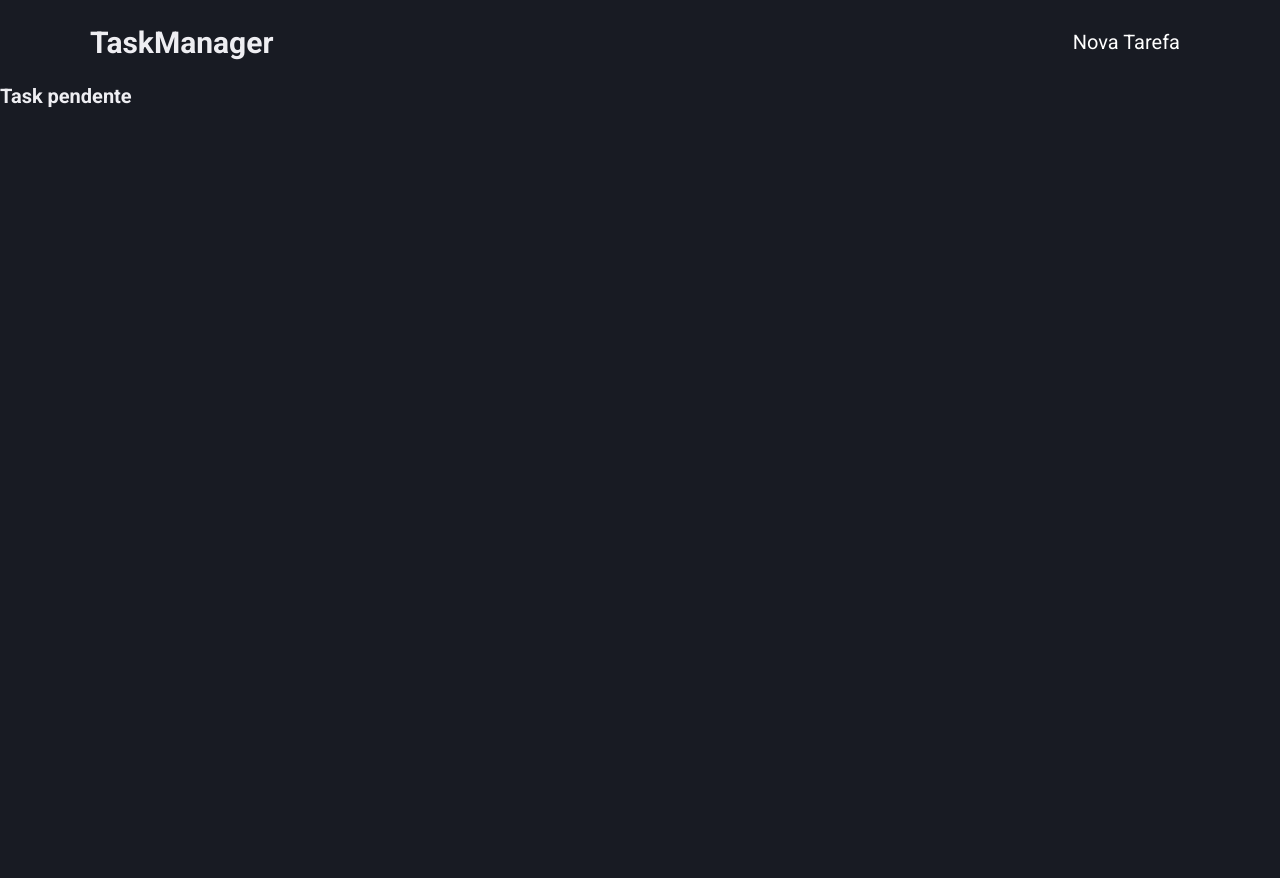
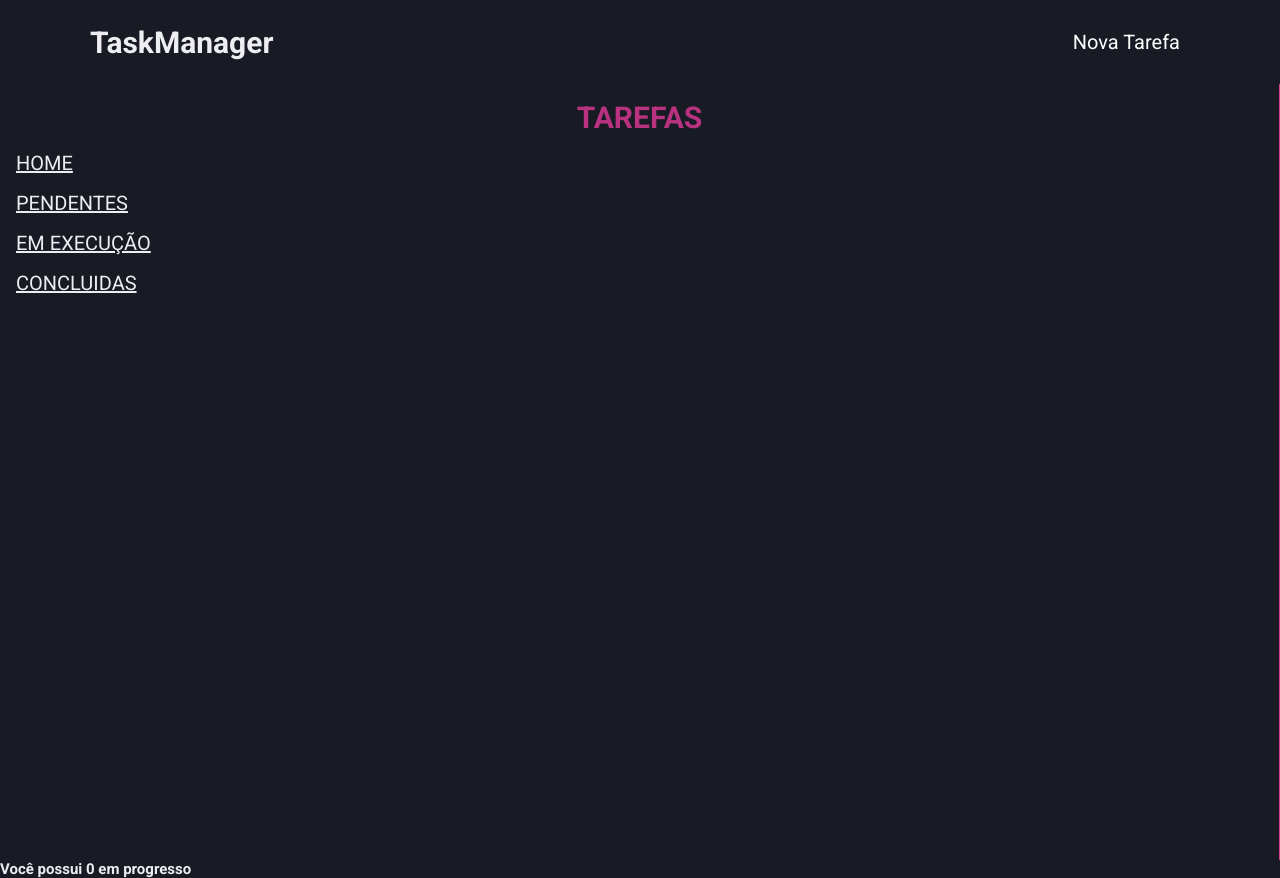
Before and after one commit to felipemimoura/taskmanager, a React (Create React App) app: page /taskpending in a window 1280 px wide. Before the commit the page ends 800 px from the top, so only its background shows below. Built offline with nearby package versions, Linux system fonts and the light colour scheme.

Commit message:
feat: finaliza as páginas de tasks

```diff
--- a/src/pages/index.tsx
+++ b/src/pages/index.tsx
@@ -1,10 +1,23 @@
 import React from 'react'
+import Siderbar from '../components/sidebar'
+import TaskCard from '../components/taksCard'
+import { useTask } from '../contexts/task'
 
 const Home = () => {
+  const { tasks } = useTask()
+
   return (
-    <>
-      <h1>Toda as tarefas</h1>
-    </>
+    <main>
+      <Siderbar title="Tarefas" />
+      <div className="wrapper">
+        <h2 className="title">Você possui {`${tasks.length}`} cadastradas</h2>
+        <div className="taskContainer">
+          {tasks.map((task) => {
+            return <TaskCard key={task.id} taskCard={task} />
+          })}
+        </div>
+      </div>
+    </main>
   )
 }
 
--- a/src/pages/taskPending.tsx
+++ b/src/pages/taskPending.tsx
@@ -1,7 +1,34 @@
-import React from 'react'
+import React, { useEffect, useState } from 'react'
+import Siderbar from '../components/sidebar'
+import TaskCard from '../components/taksCard'
+import { useTask } from '../contexts/task'
+import { Task } from '../contexts/task/interace'
 
 const TaskPending: React.FC = () => {
-  return <h1>Task pendente</h1>
+  const { tasks } = useTask()
+  const [taskPending, setTaskPending] = useState<Task[]>([])
+
+  useEffect(() => {
+    const task = tasks.filter((taskDone) => taskDone.taskStatus === 'progress')
+
+    setTaskPending(task)
+  }, [tasks])
+
+  return (
+    <main>
+      <Siderbar title="Tarefas" />
+      <div className="wrapper">
+        <h2 className="title">
+          Você possui {`${taskPending.length}`} em progresso
+        </h2>
+        <div className="taskContainer">
+          {taskPending.map((task) => {
+            return <TaskCard key={task.id} taskCard={task} />
+          })}
+        </div>
+      </div>
+    </main>
+  )
 }
 
 export default TaskPending
--- a/src/pages/taskdone.tsx
+++ b/src/pages/taskdone.tsx
@@ -1,7 +1,34 @@
-import React from 'react'
+import React, { useEffect, useState } from 'react'
+import Siderbar from '../components/sidebar'
+import TaskCard from '../components/taksCard'
+import { useTask } from '../contexts/task'
+import { Task } from '../contexts/task/interace'
 
 const TaskDone: React.FC = () => {
-  return <h1>task done</h1>
+  const { tasks } = useTask()
+  const [tasksDone, setTaskDone] = useState<Task[]>([])
+
+  useEffect(() => {
+    const task = tasks.filter((taskDone) => taskDone.taskStatus === 'done')
+
+    setTaskDone(task)
+  }, [tasks])
+
+  return (
+    <main>
+      <Siderbar title="Tarefas" />
+      <div className="wrapper">
+        <h2 className="title">
+          Você possui {`${tasksDone.length}`} concluidas
+        </h2>
+        <div className="taskContainer">
+          {tasksDone.map((task) => {
+            return <TaskCard key={task.id} taskCard={task} />
+          })}
+        </div>
+      </div>
+    </main>
+  )
 }
 
 export default TaskDone
--- a/src/pages/taskprogress.tsx
+++ b/src/pages/taskprogress.tsx
@@ -1,7 +1,34 @@
-import React from 'react'
+import React, { useEffect, useState } from 'react'
+import Siderbar from '../components/sidebar'
+import TaskCard from '../components/taksCard'
+import { useTask } from '../contexts/task'
+import { Task } from '../contexts/task/interace'
 
 const TaskProgress: React.FC = () => {
-  return <h1>Task em progresso</h1>
+  const { tasks } = useTask()
+  const [taskProgress, setTaskProgress] = useState<Task[]>([])
+
+  useEffect(() => {
+    const task = tasks.filter((taskDone) => taskDone.taskStatus === 'progress')
+
+    setTaskProgress(task)
+  }, [tasks])
+
+  return (
+    <main>
+      <Siderbar title="Tarefas" />
+      <div className="wrapper">
+        <h2 className="title">
+          Você possui {`${taskProgress.length}`} em progresso
+        </h2>
+        <div className="taskContainer">
+          {taskProgress.map((task) => {
+            return <TaskCard key={task.id} taskCard={task} />
+          })}
+        </div>
+      </div>
+    </main>
+  )
 }
 
 export default TaskProgress
```
